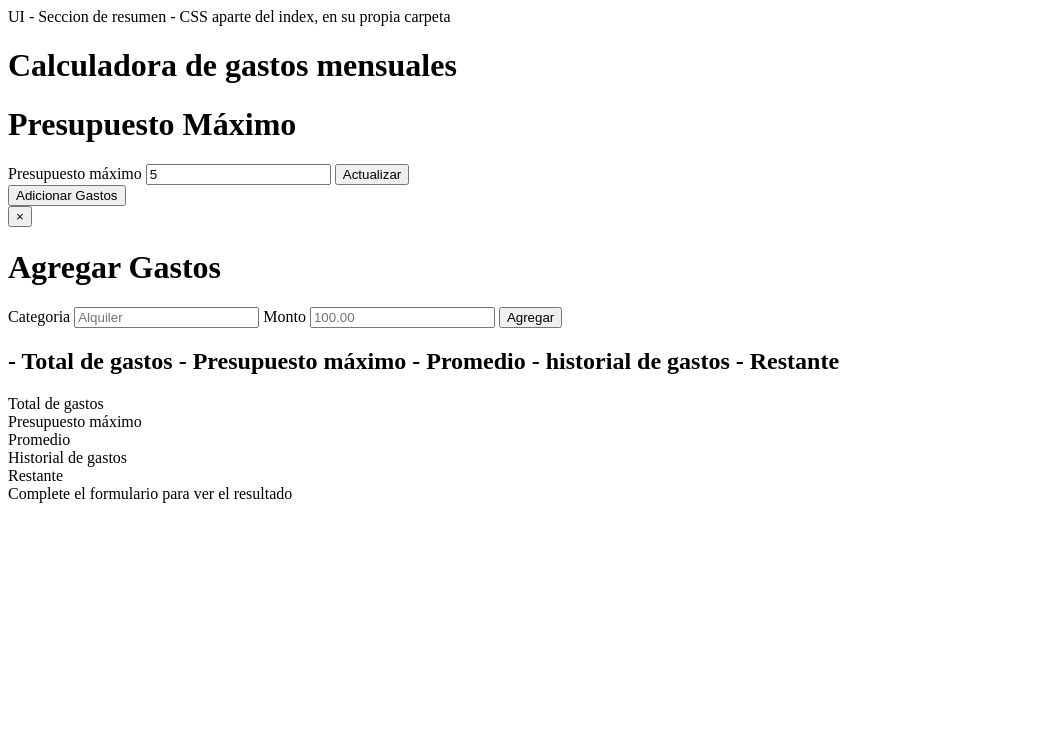
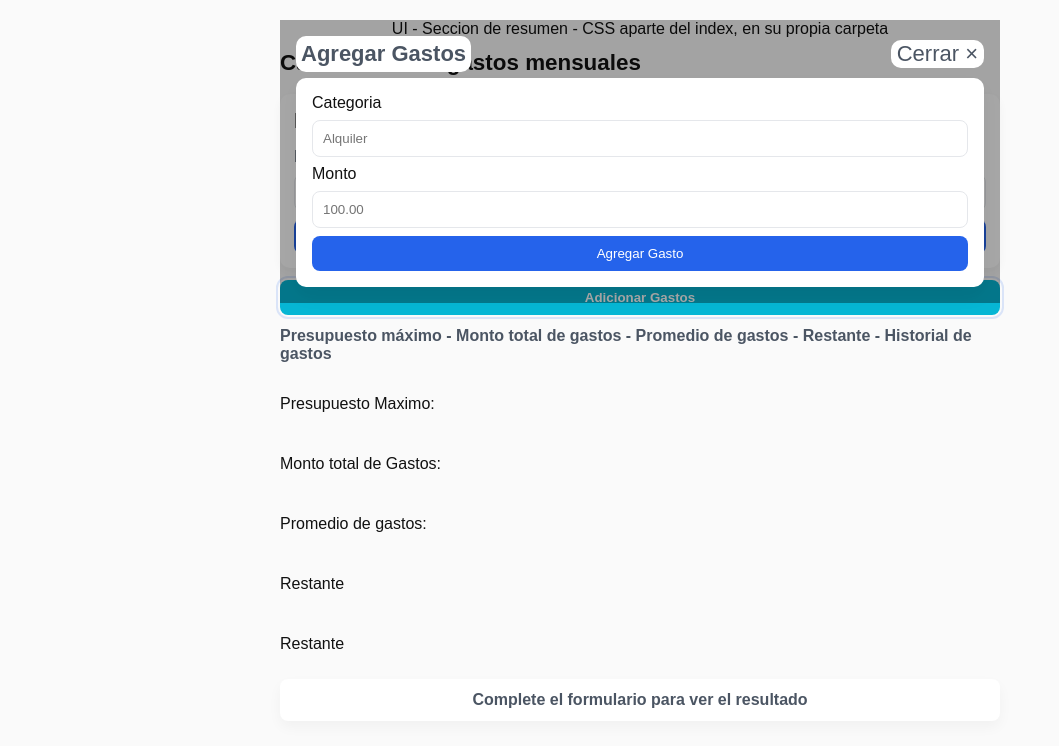
Before and after one commit to pablitoyo11/Grupo-5-Calculadora-de-Gastos, a plain HTML site: page index.html in a window 1280 px wide. Both pictures are taken after typing "5" into the empty fields and a click on the button "Adicionar Gastos". Shown: the whole page, without its empty margins (0-1059 px from the left). Drawn offline with Linux system fonts and the light colour scheme.

Commit message:
arreglo historial de gastos, botones modal y css

```diff
--- a/css/style.css
+++ b/css/style.css
@@ -0,0 +1,201 @@
+:root {
+  --bg: #fafafa;
+  --card: #ffffff;
+  --primary: #2563eb;
+  --accent: #06b6d4;
+  --muted: #4b5563;
+  --row-odd: #fbfdff;
+  --radius: 10px;
+  --max-width: 720px;
+}
+* {
+  box-sizing: border-box;
+}
+body {
+  margin: 0;
+  font-family: Arial, Helvetica, sans-serif;
+  background: var(--bg);
+  color: #111;
+  display: flex;
+  flex-direction: column;
+  align-items: center;
+  padding: 20px;
+  gap: 12px;
+}
+body > * {
+  width: 100%;
+  max-width: var(--max-width);
+}
+
+h1 {
+  margin: 0 0 6px 0;
+  font-size: 1.4rem;
+}
+h2 {
+  margin: 0 0 6px 0;
+  color: var(--muted);
+  font-size: 1rem;
+}
+
+.presupuestoMaximo {
+  background: var(--card);
+  padding: 14px;
+  border-radius: var(--radius);
+  box-shadow: 0 4px 10px rgba(0, 0, 0, 0.04);
+  display: flex;
+  flex-direction: column;
+  gap: 8px;
+}
+.presupuestoMaximo label {
+  color: var(--muted);
+}
+.presupuestoMaximo input[type="number"] {
+  width: 100%;
+  padding: 10px;
+  border-radius: 8px;
+  border: 1px solid #e5e7eb;
+}
+.presupuestoMaximo button {
+  width: 100%;
+  padding: 10px;
+  border-radius: 8px;
+  border: none;
+  background: var(--primary);
+  color: #fff;
+  cursor: pointer;
+  font-weight: 600;
+}
+
+#btnAbrirAgregarGastosModal {
+  width: 100%;
+  padding: 10px;
+  border-radius: 8px;
+  border: none;
+  background: var(--accent);
+  color: #fff;
+  cursor: pointer;
+  font-weight: 600;
+}
+
+.modal {
+  position: fixed;
+  display: flex;
+  align-items: center;
+  justify-content: center;
+  padding: 16px;
+  background: rgba(0, 0, 0, 0.35);
+}
+.modal[style*="display: none"] {
+  display: none;
+}
+
+#agregarGastosModal > #agregarGastosh2 {
+  top: 5px;
+  left: 16px;
+  width: fit-content;
+  height: fit-content;
+  padding: 5px;
+  background: transparent;
+  border: none;
+  background: white;
+  border-radius: 10px;
+  font-size: 22px;
+  color: var(--muted);
+  cursor: pointer;
+}
+#agregarGastosModal > button:first-child {
+  position: absolute;
+  top: 20px;
+  right: 16px;
+  background: transparent;
+  border: none;
+  background: white;
+  border-radius: 10px;
+  font-size: 22px;
+  color: var(--muted);
+  cursor: pointer;
+}
+#agregarGastosModal form {
+  width: 100%;
+  background: var(--card);
+  padding: 16px;
+  border-radius: 10px;
+  display: flex;
+  flex-direction: column;
+  gap: 8px;
+  box-shadow: 0 8px 20px rgba(0, 0, 0, 0.06);
+}
+#agregarGastosModal input {
+  padding: 10px;
+  border-radius: 8px;
+  border: 1px solid #e5e7eb;
+}
+#agregarGastosModal button[type="submit"] {
+  background: var(--primary);
+  color: #fff;
+  border: none;
+  padding: 10px;
+  border-radius: 8px;
+  cursor: pointer;
+}
+
+.resumen {
+  display: flex;
+  flex-direction: column;
+  gap: 10px;
+}
+.resumen > div {
+  background: var(--card);
+  padding: 12px;
+  border-radius: 8px;
+  box-shadow: 0 6px 14px rgba(0, 0, 0, 0.04);
+}
+.resultado {
+  font-weight: 700;
+  text-align: center;
+  color: var(--muted);
+}
+
+#resumenGastos p strong {
+  display: block;
+  margin-bottom: 8px;
+}
+#resumenGastos #gastoItemHistorial {
+  display: flex;
+  justify-content: space-between;
+  gap: 12px;
+  align-items: center;
+  padding: 10px 12px;
+  border-radius: 6px;
+  border: 1px solid rgba(15, 23, 42, 0.03);
+  background: var(--row-odd);
+  margin: 6px 0;
+}
+
+/* Las dos "columnas" internas */
+#gastoItemHistorial p {
+  margin: 0;
+  flex: 1;
+}
+#gastoItemHistorial #gastoItemHistorialCategoria {
+  color: var(--muted);
+}
+#gastoItemHistorial #gastoItemHistorialMonto {
+  text-align: right;
+  font-weight: 700;
+}
+
+#resumenGastos .no-gastos {
+  padding: 12px;
+  border-radius: 8px;
+  background: #fff;
+  border: 1px dashed #eceff5;
+  color: var(--muted);
+  text-align: center;
+}
+
+button:focus,
+input:focus {
+  outline: 2px solid rgba(37, 99, 235, 0.15);
+  outline-offset: 2px;
+}
--- a/index.html
+++ b/index.html
@@ -27,8 +27,8 @@
     <button id="btnAbrirAgregarGastosModal">Adicionar Gastos</button>
 
     <div id="agregarGastosModal" class="modal" style="display: none">
-      <button id="btnCerrarAgregarGastosModal">&times;</button>
-      <h1>Agregar Gastos</h1>
+      <button id="btnCerrarAgregarGastosModal">Cerrar &times;</button>
+      <h2 id="agregarGastosh2">Agregar Gastos</h2>
       <form id="formularioGastos">
         <label for="gastoCategoria">Categoria</label>
         <input
@@ -46,20 +46,20 @@
           placeholder="100.00"
           required
         />
-        <button type="submit">Agregar</button>
+        <button type="submit">Agregar Gasto</button>
       </form>
     </div>
 
     <div class="resumen" id="resumenGastos">
       <h2>
-        - Total de gastos - Presupuesto máximo - Promedio - historial de gastos
-        - Restante
+        Presupuesto máximo - Monto total de gastos - Promedio de gastos -
+        Restante - Historial de gastos
       </h2>
-      <div>Total de gastos</div>
-      <div>Presupuesto máximo</div>
-      <div>Promedio</div>
-      <div>Historial de gastos</div>
-      <div>Restante</div>
+      <p>Presupuesto Maximo:</p>
+      <p>Monto total de Gastos:</p>
+      <p>Promedio de gastos:</p>
+      <p>Restante</p>
+      <p>Restante</p>
 
       <div id="resultado" class="resultado">
         Complete el formulario para ver el resultado
--- a/js/index.js
+++ b/js/index.js
@@ -28,11 +28,11 @@ formularioGastos.addEventListener("submit", function (e) {
   e.preventDefault();
   let inputPresupuestoMax = inputPresupuestoMaxElement.value;
   if (inputPresupuestoMax <= 0) {
-    alert(
-      "Por favor, ingrese un presupuesto maximo para mejorar la experiencia"
-    );
+    alert("Por favor, ingrese un presupuesto maximo antes de continuar");
+    agregarGastosModal.style.display = "none";
     return;
   }
+
   const gastoCategoria = document.getElementById("gastoCategoria").value;
   const gastoMonto = document.getElementById("gastoMonto").value;
   if (!gastoCategoria || !gastoMonto) {
@@ -57,10 +57,10 @@ function calcularTotalGastos() {
   let arrayToHtmlHistorialGastos = "";
   for (let index = 0; index < arrayDeGastos.length; index++) {
     arrayToHtmlHistorialGastos += `
-    <p>
-      <strong>Categoria: </strong>${arrayDeGastos[index].categoria}
-      <strong>Monto: </strong> ${arrayDeGastos[index].monto}
-    </p>;
+    <div id="gastoItemHistorial">
+      <p id="gastoItemHistorialCategoria"><strong>Categoria: </strong>${arrayDeGastos[index].categoria}</p>
+      <p id="gastoItemHistorialMonto"><strong>Monto: </strong> ${arrayDeGastos[index].monto}</p>
+    </div>
     `;
   }
 
```
